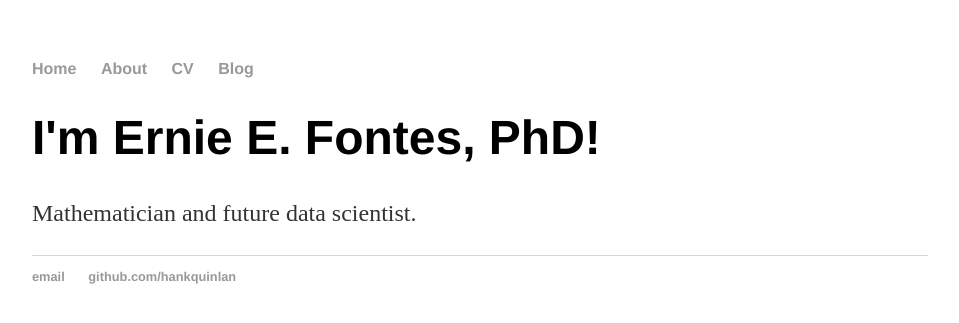
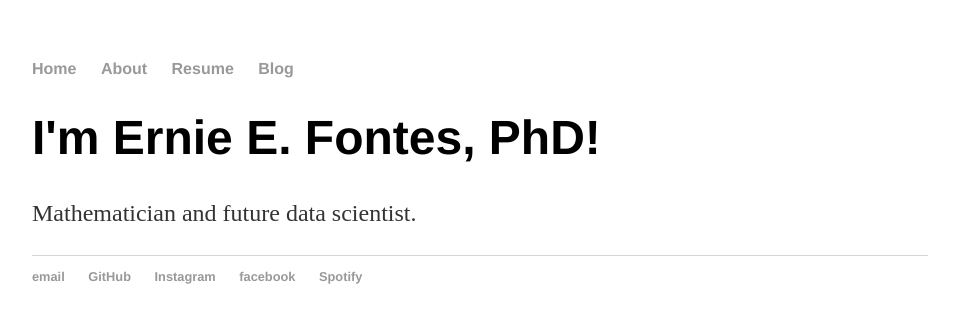
Before and after one commit to erniefontes/erniefontes.github.io, a Jekyll site: the page built from index.html, in a window 1280 px wide. Shown: the top 323 px of the page, without its empty margins (160-1119 px from the left). Built offline with Jekyll 4.4.1, drawn with Linux system fonts in a browser that asks for light colours.

Commit message:
updating footer

```diff
--- a/_layouts/default.html
+++ b/_layouts/default.html
@@ -9,9 +9,9 @@
 			<nav>
 	    		<ul>
 	        		<li><a href="/">Home</a></li>
-		        	<li><a href="/about">About</a></li>
-	        		<li><a href="/cv">CV</a></li>
-	        		<li><a href="/blog">Blog</a></li>
+		        	<li><a href="/about/">About</a></li>
+	        		<li><a href="/resume/">Resume</a></li>
+	        		<li><a href="/blog/">Blog</a></li>
 	    		</ul>
 			</nav>
 			<div class="container">
@@ -21,8 +21,11 @@
 			</div><!-- /.container -->
 			<footer>
 	    		<ul>
-	        		<li><a href="mailto:hankquinlanhub@gmail.com">email</a></li>
-	        		<li><a href="https://github.com/hankquinlan">github.com/hankquinlan</a></li>
+	        		<li><a href="mailto:erniefontes@gmail.com">email</a></li>
+	        		<li><a href="https://github.com/erniefontes">GitHub</a></li>
+							<li><a href="https://www.instagram.com/erniefontes/">Instagram</a></li>
+							<li><a href="https://www.facebook.com/efontes">facebook</a></li>
+							<li><a href="https://open.spotify.com/user/rhnyajcbslxmq1gsdb5m3ay05">Spotify</a></li>
 				</ul>
 			</footer>
 		</body>
```
